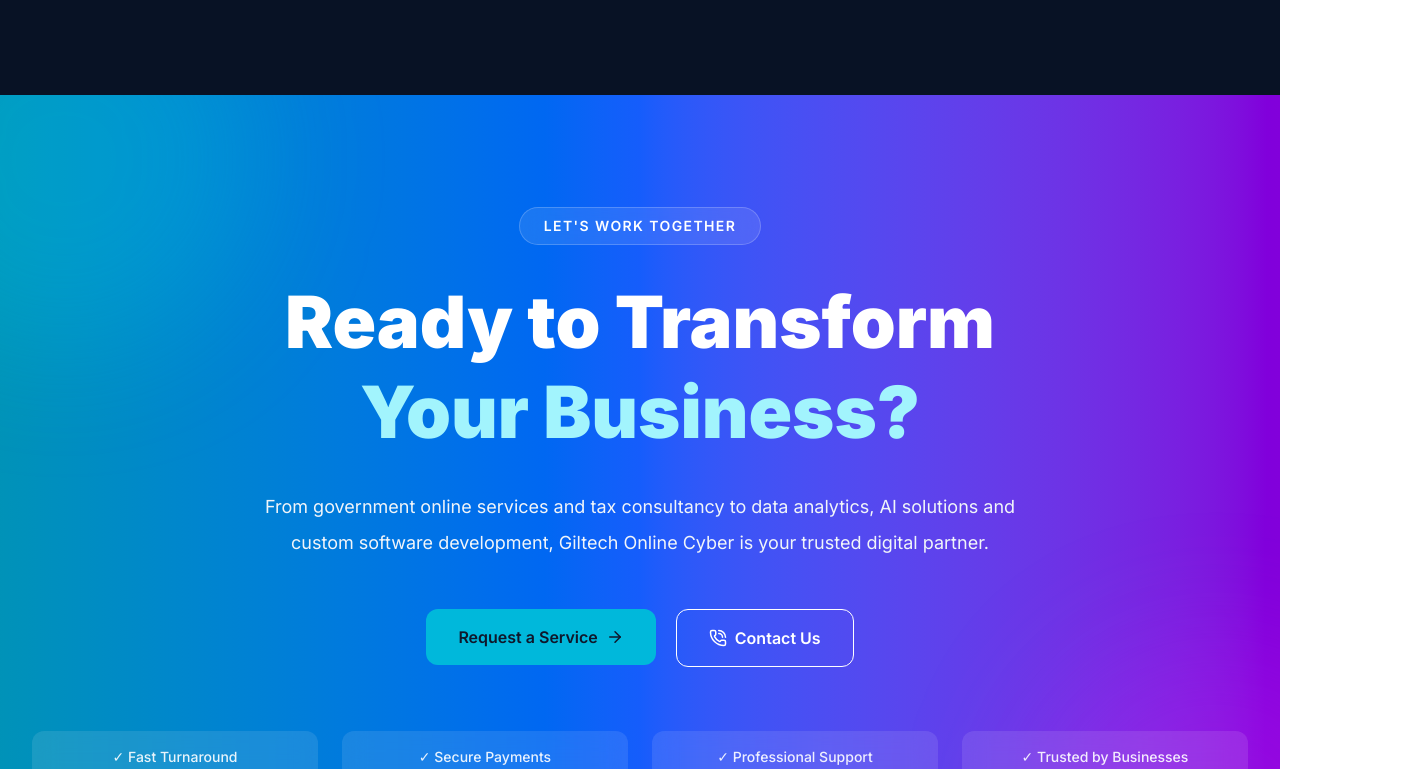
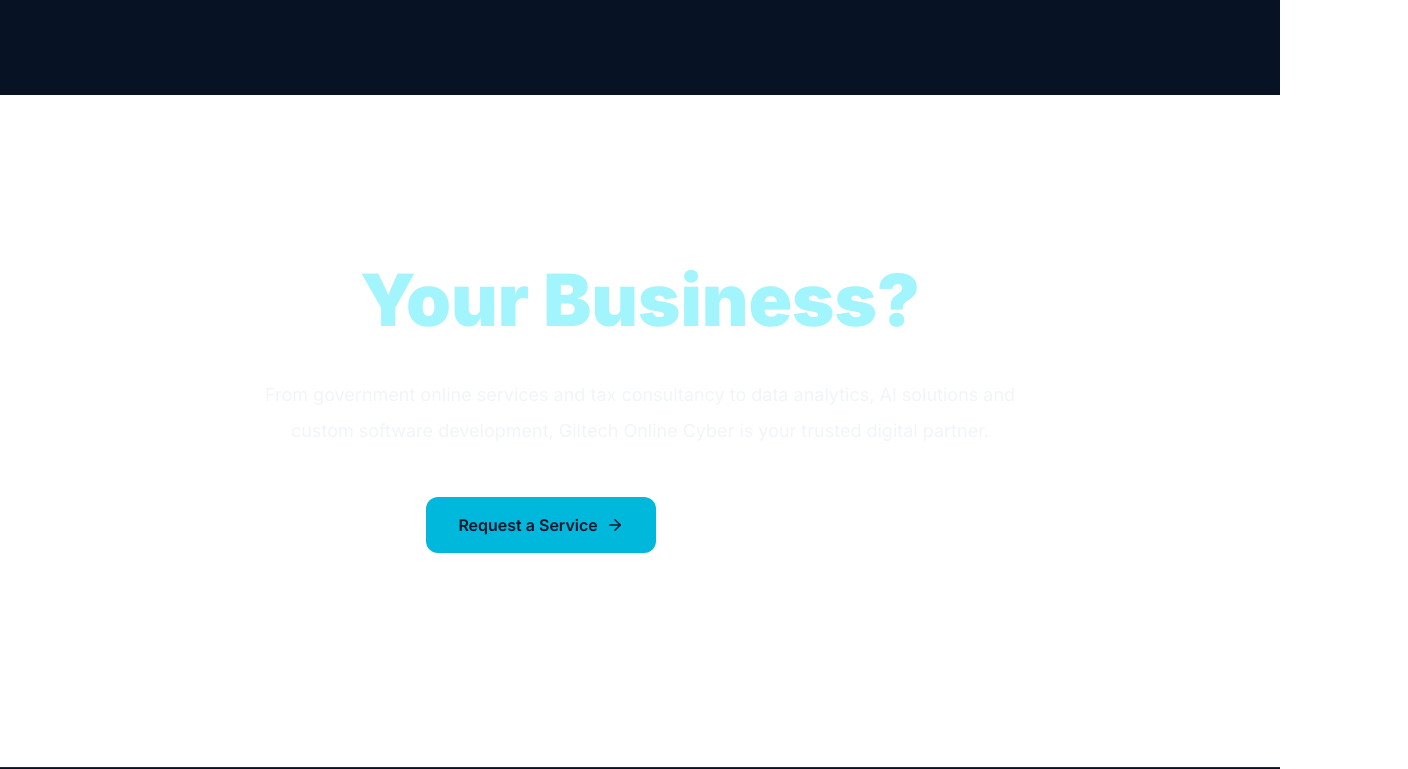
Before and after one commit to Gilisho123/giltech-online-cyber, a Next.js app in the folder frontend/: page / in a window 1280 px wide. Shown: the part 6571-7340 px from the top of the page, 1408 px wide, since content can reach past the window. Built offline with nearby package versions, Linux system fonts and the light colour scheme.

Commit message:
call for action

```diff
--- a/frontend/components/sections/CallToAction.tsx
+++ b/frontend/components/sections/CallToAction.tsx
@@ -5,7 +5,7 @@ import Container from "@/components/ui/Container";
 
 export default function CallToAction() {
     return (
-        <section className="relative overflow-hidden py-28">
+        <section className="mx-auto max-w-7xl px-6 pb-24">
 
             {/* Background */}
             <div className="absolute inset-0 bg-gradient-to-r from-cyan-600 via-blue-600 to-purple-700" />
```
